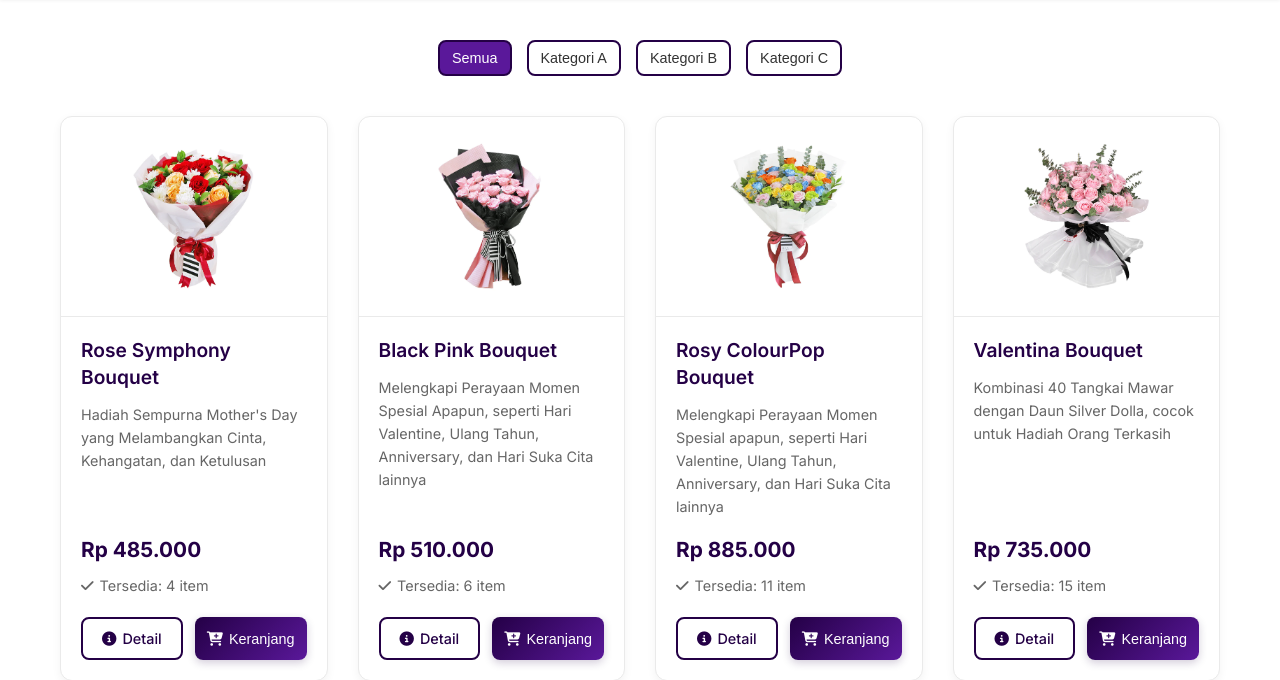
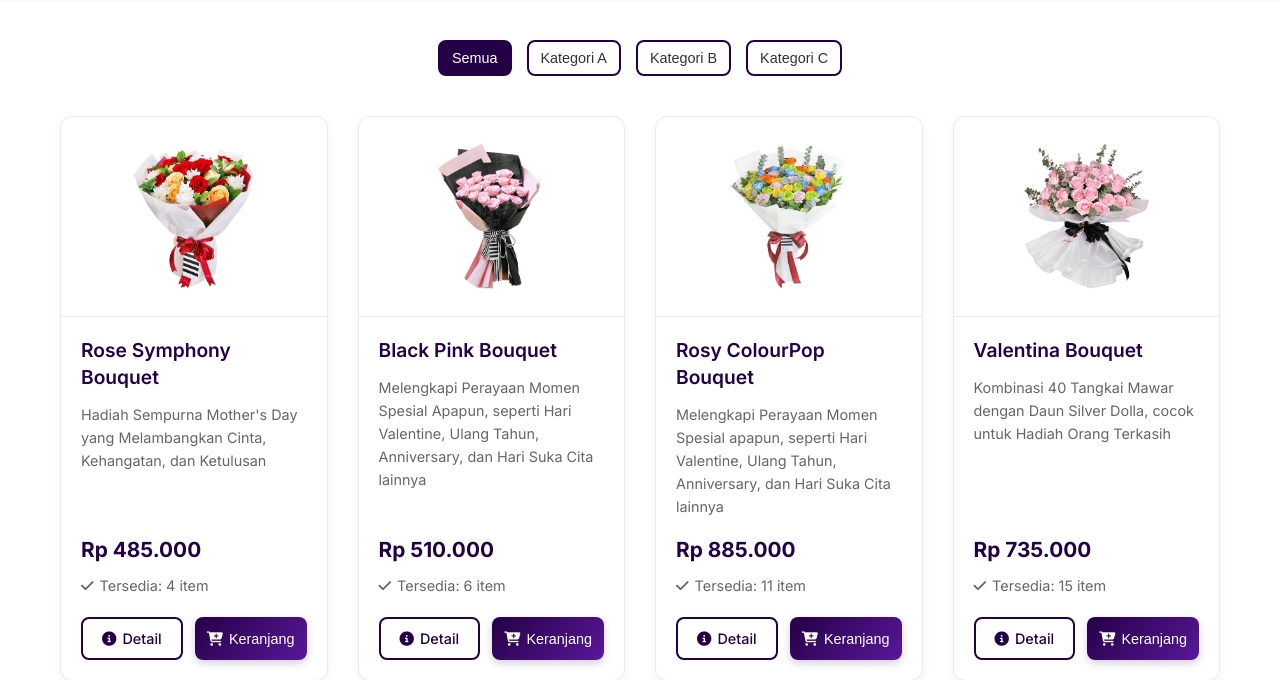
Before and after one commit to arga-nata/website-toko-bouquet, a PHP site: page /produk.html in a window 1280 px wide, with the pointer over the restyled element. Shown: the part 75-755 px from the top of the page. Run offline with PHP 8.4, Linux system fonts and the light colour scheme; some libraries are stand-ins or nearby versions.

Commit message:
changing background color to --primary

```diff
--- a/style.css
+++ b/style.css
@@ -1031,7 +1031,7 @@ footer {
 
 .category:hover,
 .category.active {
-  background-color: var(--accent);
+  background-color: var(--primary);
   color: white;
   border-color: var(--primary);
 }
```
